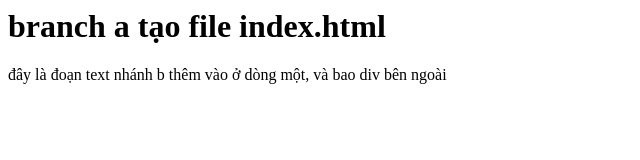
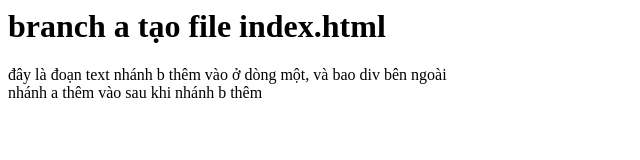
Before and after one commit to traisobar/learngit, a plain HTML site: page index.html in a window 1280 px wide. Shown: the whole page, without its empty margins (0-640 px from the left). Drawn offline with Linux system fonts and the light colour scheme.

Commit message:
conflic nhánh a thêm đoạn text phía sau ở dòng 1

```diff
--- a/index.html
+++ b/index.html
@@ -1 +1 @@
-<div><h1>branch a tạo file index.html</h1> <span>đây là đoạn text  nhánh b thêm vào ở dòng một, và bao div bên ngoài </span></div>
+<div><h1>branch a tạo file index.html</h1> <span>đây là đoạn text  nhánh b thêm vào ở dòng một, và bao div bên ngoài </span></div> <span>nhánh a thêm vào sau khi nhánh b thêm</span>
```
